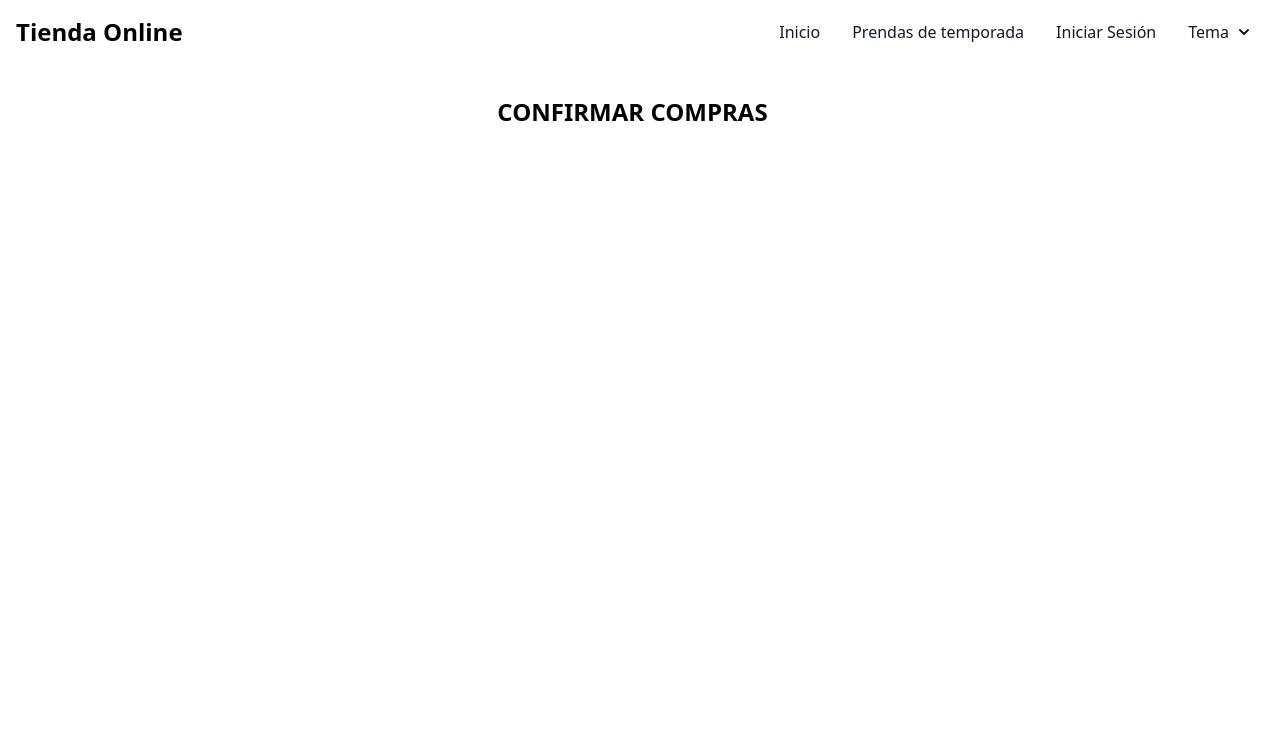
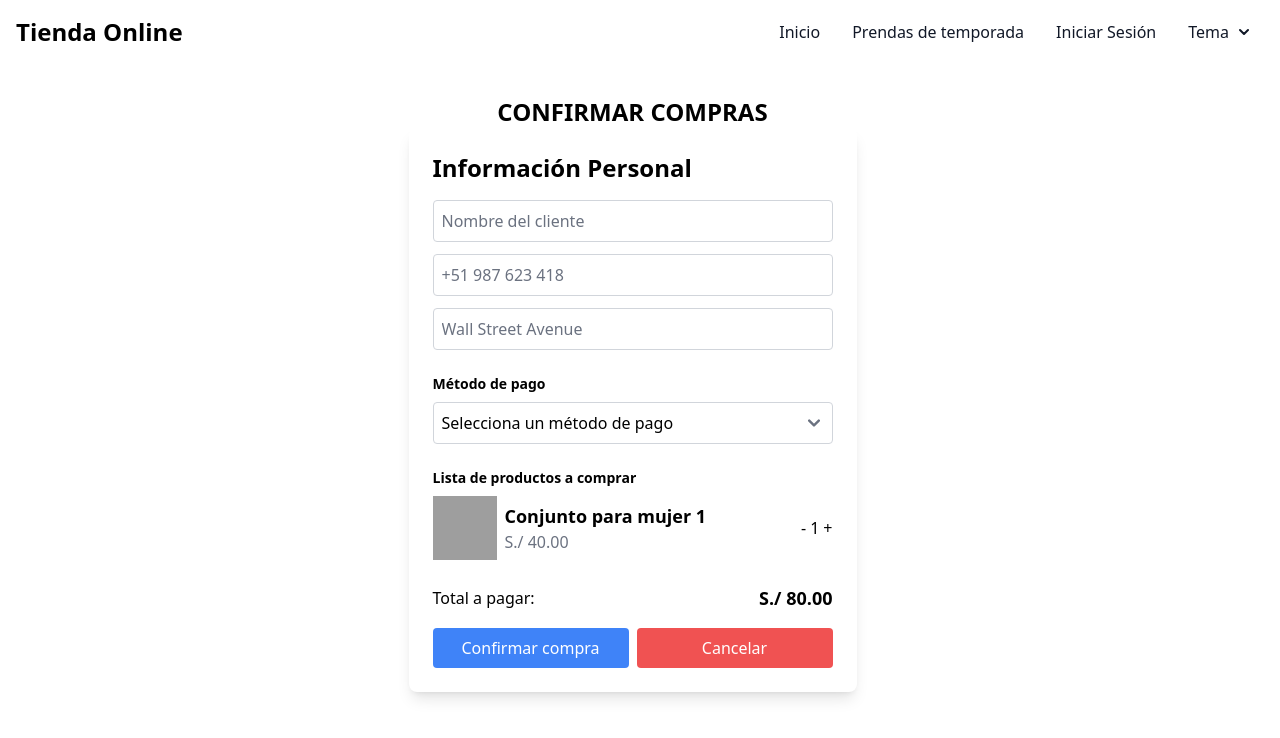
Before and after one commit to diego-moscaiza/ecomerce-ia, an Astro site in the folder tienda-frontend/: page /compras in a window 1280 px wide. Built offline with nearby package versions, Linux system fonts and the light colour scheme; Astro itself is replaced by a stand-in of ours; grey boxes are pictures that could not be loaded.

Commit message:
page confirmar compra

```diff
--- a/tienda-frontend/src/pages/compras.astro
+++ b/tienda-frontend/src/pages/compras.astro
@@ -4,8 +4,115 @@ import Layout from "../layouts/MainLayout.astro";
 
 <Layout title="Compras">
     <header>
-        <h2 class="mt-8 mb-8 text-2xl text-center font-semibold">
+        <h2 class="mt-8 mb-0 text-2xl text-center font-semibold">
             CONFIRMAR COMPRAS
         </h2>
     </header>
+    <div class="bg-white rounded-lg shadow-lg p-6 max-w-md mx-auto">
+        <h2 class="text-2xl font-bold mb-4">Información Personal</h2>
+
+        <div class="space-y-3">
+            <input
+                class="w-full p-2 border border-gray-300 rounded"
+                type="text"
+                placeholder="Nombre del cliente"
+            />
+            <input
+                class="w-full p-2 border border-gray-300 rounded"
+                type="text"
+                placeholder="+51 987 623 418"
+            />
+            <input
+                class="w-full p-2 border border-gray-300 rounded"
+                type="text"
+                placeholder="Wall Street Avenue"
+            />
+        </div>
+
+        <div class="mt-6">
+            <label class="block text-sm font-bold mb-2">Método de pago</label>
+            <select
+                class="w-full p-2 border border-gray-300 rounded"
+                title="a"
+                id="payment-method"
+                onchange="showCardDetails()"
+            >
+                <option value="">Selecciona un método de pago</option>
+                <option value="visa">VISA</option>
+                <!-- Agrega aquí más métodos de pago -->
+            </select>
+
+            <div id="card-details" class="space-y-3 mt-4 hidden">
+                <input
+                    class="w-full p-2 border border-gray-300 rounded"
+                    type="text"
+                    placeholder="Número de tarjeta"
+                />
+                <input
+                    class="w-full p-2 border border-gray-300 rounded"
+                    type="text"
+                    placeholder="Fecha de vencimiento"
+                />
+                <input
+                    class="w-full p-2 border border-gray-300 rounded"
+                    type="text"
+                    placeholder="CVV"
+                />
+            </div>
+        </div>
+
+        <!-- Aquí puedes agregar el resto de la página tal como se muestra en la imagen -->
+
+        <div class="mt-6">
+            <label class="block text-sm font-bold mb-2"
+                >Lista de productos a comprar</label
+            >
+            <div class="flex items-center space-x-2">
+                <img
+                    class="w-16 h-16 object-cover"
+                    src="https://static.zara.net/assets/public/8149/7af1/d7d74347a4ca/578e1c9b9ed4/06462411800-e1/06462411800-e1.jpg?ts=1709823508515&w=750"
+                    alt="Imagen del producto"
+                />
+                <div class="flex-1">
+                    <h3 class="text-lg font-bold">Conjunto para mujer 1</h3>
+                    <p class="text-gray-500">S./ 40.00</p>
+                </div>
+                <div class="flex items-center space-x-1">
+                    <button>-</button>
+                    <span>1</span>
+                    <button>+</button>
+                </div>
+            </div>
+        </div>
+
+        <div class="mt-6">
+            <div class="flex justify-between items-center">
+                <span>Total a pagar:</span>
+                <span class="text-lg font-bold">S./ 80.00</span>
+            </div>
+            <div class="flex space-x-2 mt-4">
+                <button class="flex-1 py-2 bg-blue-500 text-white rounded"
+                    >Confirmar compra</button
+                >
+                <button class="flex-1 py-2 bg-red-500 text-white rounded"
+                    >Cancelar</button
+                >
+            </div>
+        </div>
+    </div>
+
+    <script>
+        function showCardDetails() {
+            var paymentMethod = (
+                document.getElementById("payment-method") as HTMLSelectElement
+            ).value;
+            var cardDetails = document.getElementById("card-details");
+
+            if (paymentMethod === "visa") {
+                cardDetails.classList.remove("hidden");
+            } else {
+                cardDetails.classList.add("hidden");
+            }
+        }
+    </script>
 </Layout>
```
